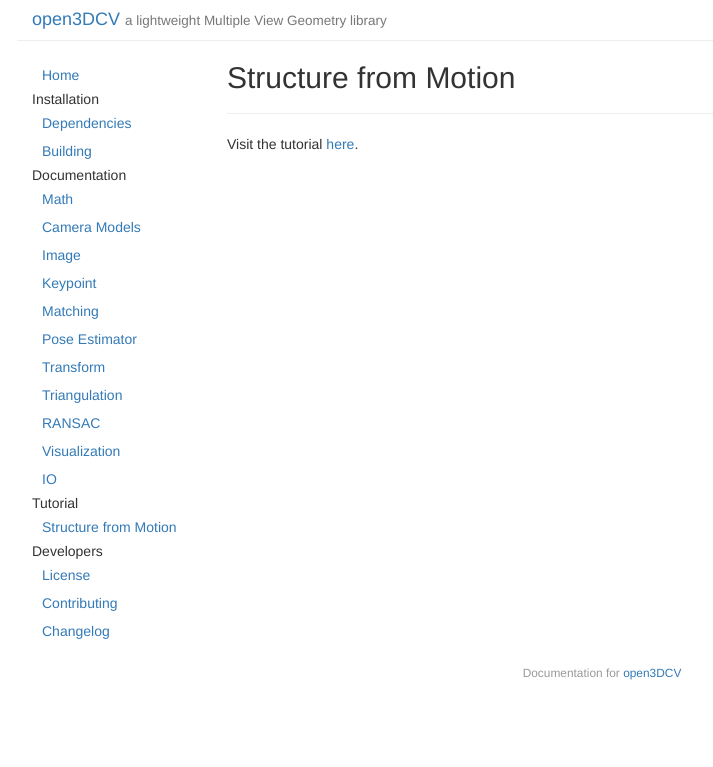
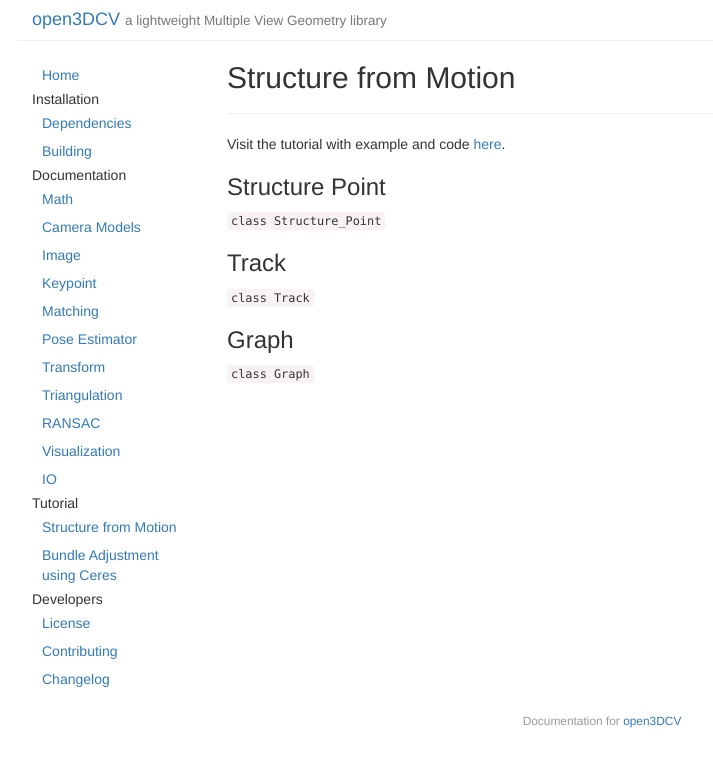
Before and after one commit to imkaywu/open3DCV, a Jekyll site: the page built from docs/_posts/2017-09-28-structure-from-motion.md, in a window 1280 px wide. Shown: the top 767 px of the page, without its empty margins (38-751 px from the left). Built offline with Jekyll 4.4.1, drawn with Linux system fonts in a browser that asks for light colours.

Commit message:
incremental sfm finished

```diff
--- a/docs/_posts/2017-09-28-structure-from-motion.md
+++ b/docs/_posts/2017-09-28-structure-from-motion.md
@@ -5,4 +5,15 @@
 order: 0
 ---
 
-Visit the tutorial [here](https://imkaywu.github.io/tutorials/sfm/).
+Visit the tutorial with example and code [here](https://imkaywu.github.io/tutorials/sfm/).
+
+### Structure Point
+`class Structure_Point`
+
+
+### Track
+`class Track`
+
+
+### Graph
+`class Graph`
--- /dev/null
+++ b/docs/_posts/2017-10-05-bundle-adjustment.md
@@ -0,0 +1,6 @@
+---
+layout: page
+title: "Bundle Adjustment using Ceres"
+category: tut
+order: 1
+---
```
Also changed, not shown: 12 other files.
